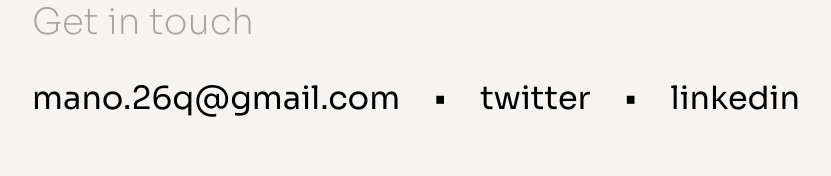
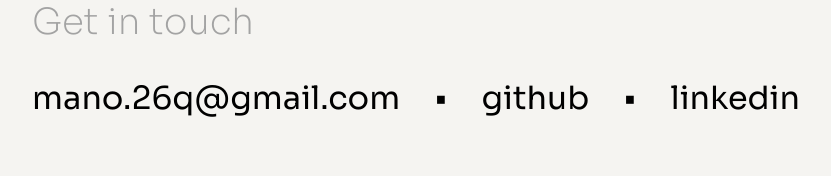
Before and after one commit to Mano-08/portfolio, a Next.js app: page / in a window 1280 px wide. Shown: the part 2850-3026 px from the top of the page, without its empty margins (224-1055 px from the left). Built offline with nearby package versions, Linux system fonts and the light colour scheme.

Commit message:
add duration of time period in the experience section

```diff
--- a/components/Contact.tsx
+++ b/components/Contact.tsx
@@ -23,10 +23,10 @@ function Contact() {
         <Link
           rel="noreferrer"
           target="_blank"
-          href="https://twitter.com/mano__08"
+          href="https://github.com/Mano-08"
           className="py-1 px-2 hover:underline"
         >
-          twitter
+          github
         </Link>
         &#8226;
         <Link
--- a/components/Experience.tsx
+++ b/components/Experience.tsx
@@ -92,6 +92,17 @@ function Experience() {
                   })}
                 </ul>
               </Reveal>
+              <Reveal
+                triggerOnce
+                keyframes={customAnimation}
+                cascade
+                damping={0.1}
+                delay={100}
+              >
+                <div className="text-sm my-2.5 block md:hidden">
+                  {experience.duration}
+                </div>
+              </Reveal>
             </section>
           );
         })}
```
